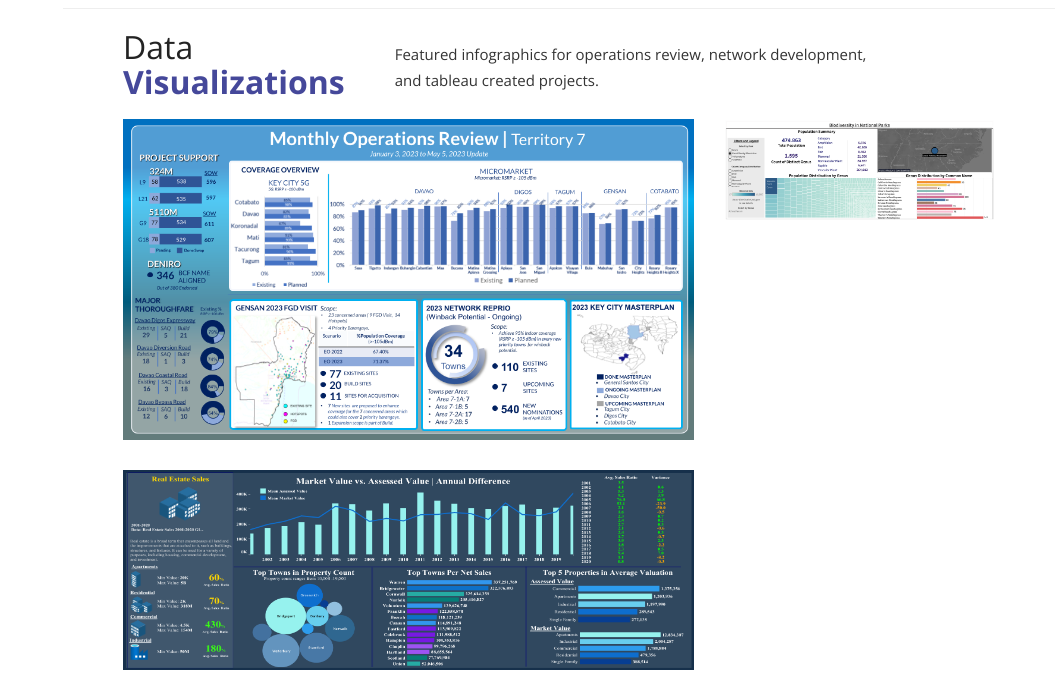
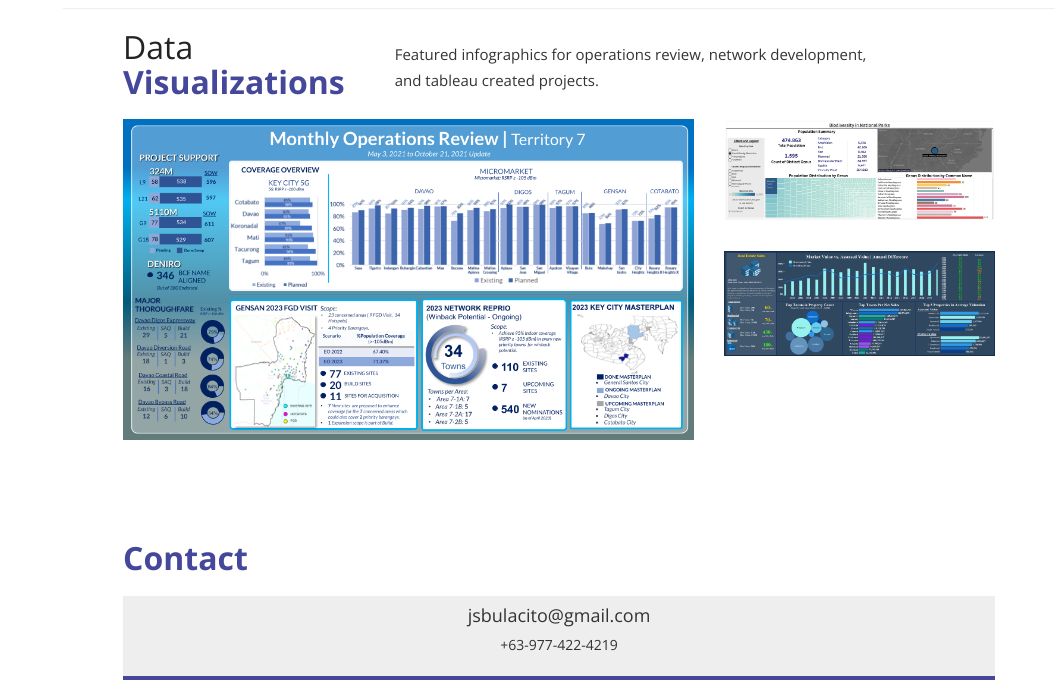
Before and after one commit to JSBJarv/jarvislb-portfolio, a plain HTML site: page index.html in a window 1280 px wide. Shown: the part 2450-3130 px from the top of the page, without its empty margins (225-1280 px from the left). Drawn offline with nearby package versions, Linux system fonts and the light colour scheme.

Commit message:
Update index.html

```diff
--- a/index.html
+++ b/index.html
@@ -513,7 +513,7 @@ https://templatemo.com/tm-518-sentra
                         <div class="row">
                             <div class="item">
                                 <div class="col-md-8">
-                                    <a href="img/op1.png" data-lightbox="image"><img src="img/t7.png" alt="image 1"></a>
+                                    <a href="img/op1.png" data-lightbox="image"><img src="img/op1.png" alt="image 1"></a>
                                 </div>
                             </div>
                             <div class="item second-item">
@@ -521,16 +521,16 @@ https://templatemo.com/tm-518-sentra
                                     <a href="img/db2.png" data-lightbox="image"><img src="img/db2.png" alt="image 2"></a>
                                 </div>
                             </div>
+                            <div class="item">
+                                <div class="col-md-4">
+                                    <a href="img/db_1.png" data-lightbox="image"><img src="img/db_1.png" alt="image 3"></a>
+                                </div>
+                            </div>
 <!--                             <div class="item">
-                                <div class="col-md-4">
-                                    <a href="img/q1.png" data-lightbox="image"><img src="img/q1.png" alt="image 3"></a>
-                                </div>
-                            </div> -->
-                            <div class="item">
                                 <div class="col-md-8">
                                     <a href="img/db_1.png" data-lightbox="image"><img src="img/db_1.png" alt="image 5" width="50" height="200"></a>
                                 </div>
-                            </div>
+                            </div> -->
 <!--                             <div class="item">
                                 <div class="col-md-4">
                                     <a href="img/MT1.png" data-lightbox="image"><img src="img/MT1.png" alt="image 4"></a>
```
